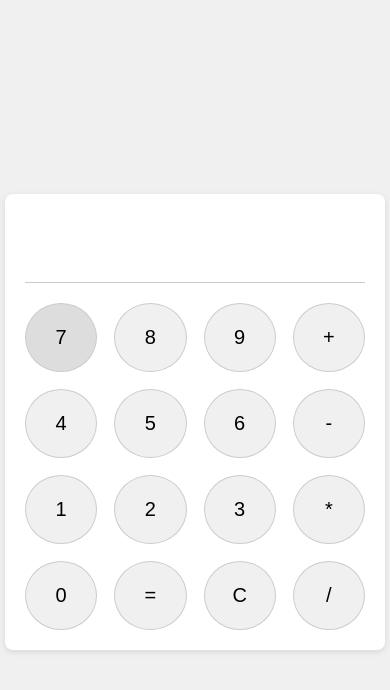
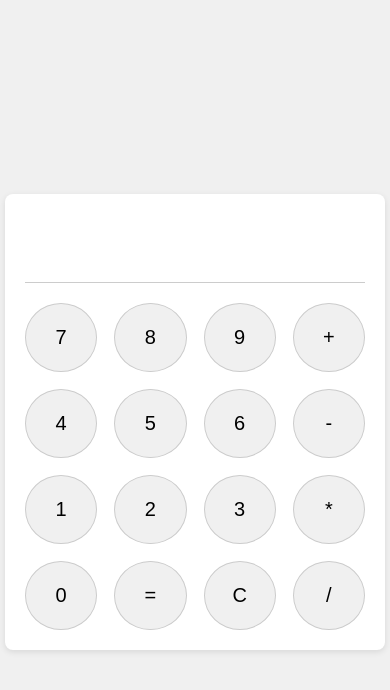
Before and after one commit to Bavly-Kamel/Calculator, a plain HTML site: page index.html in a window 390 px wide. In both pictures the pointer is over the button 61 px from the left and 337 px from the top of the page. Drawn offline with Linux system fonts and the light colour scheme.

Commit message:
add responsive

```diff
--- a/style.css
+++ b/style.css
@@ -45,3 +45,9 @@ body {
 .btn:hover {
     background-color: #ddd;
 }
+
+@media (max-width:797px) {
+    .btn:hover {
+        background-color: #f0f0f0;
+    }
+}
```
